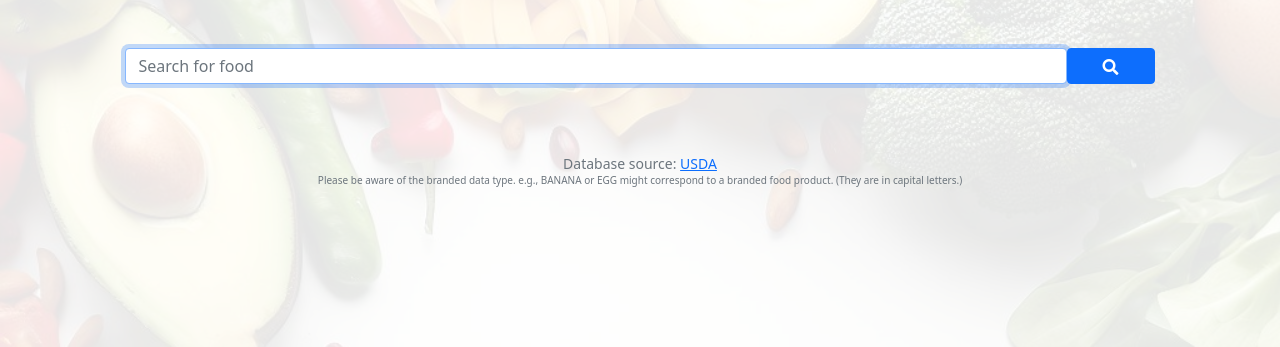
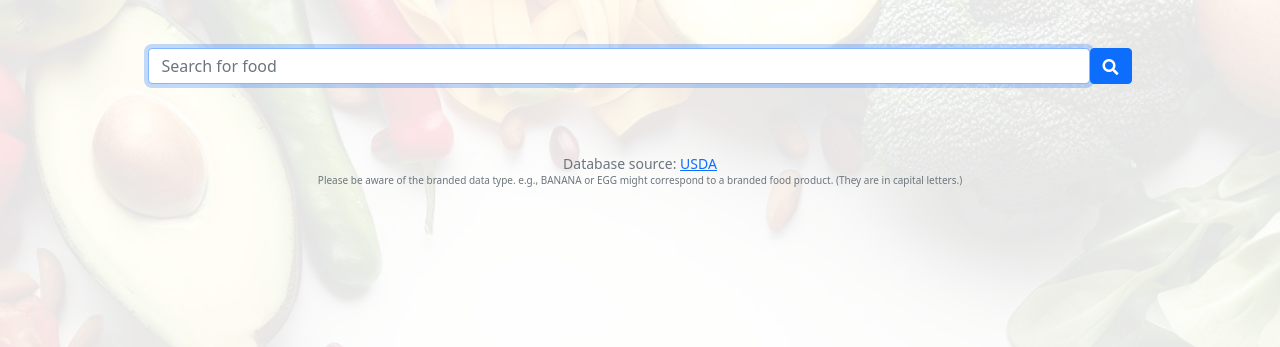
Before and after one commit to jericho1050/project, a Flask app: page / in a window 1280 px wide. Shown: the part 87-434 px from the top of the page. Run offline with Flask 3, Linux system fonts and the light colour scheme; the visitor is signed in with stand-in values (Sample User, id 1); some libraries are stand-ins or nearby versions.

Commit message:
max-width added

```diff
--- a/static/styles.css
+++ b/static/styles.css
@@ -20,7 +20,7 @@ navcolor {
 .btn-style {
     display: inline;
     height:36px;
-    width: 7%;
+    max-width: 100%;
     margin-left: -5px;
     margin-top: -3px;
 }
```
